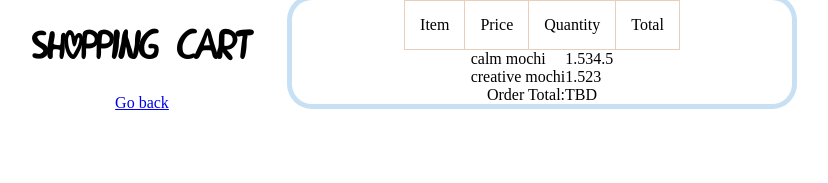
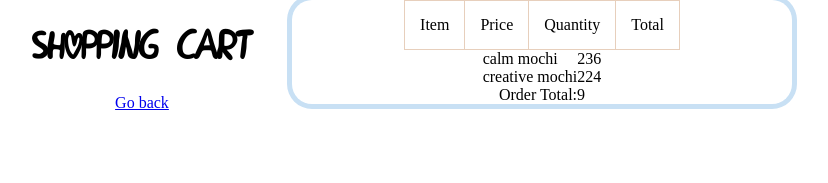
Before and after one commit to mira-kine/lab06-e-commerce-site, a website with bundled scripts: page cart/index.html in a window 1280 px wide. Shown: the whole page, without its empty margins (248-1076 px from the left). Built offline with nearby package versions, Linux system fonts and the light colour scheme.

Commit message:
calcOrderTotal function working and exported

```diff
--- a/cart/cart-elements.js
+++ b/cart/cart-elements.js
@@ -2,6 +2,7 @@ import { mochis } from '../data/mochis.js';
 import { cart } from '../data/cart-data.js';
 import { findById } from '../utils.js';
 import { renderItem } from '../render-item.js';
+import { calcOrderTotal } from '../utils.js';
 
 // import cart data
 // loop through each item
@@ -15,9 +16,11 @@ import { renderItem } from '../render-item.js';
     //     <td>Order Total:</td>
     //     <td>$4.5</td>
 const shoppingTable = document.getElementById('shopping-table');
+const orderTotal = document.getElementById('order-total');
 
 for (let cartItem of cart) {
     const mochiData = findById(cartItem.id, mochis);
     const trItem = renderItem(cartItem, mochiData);
+    orderTotal.textContent = calcOrderTotal(cart, mochis);
     shoppingTable.appendChild(trItem);
 }
--- a/cart/index.html
+++ b/cart/index.html
@@ -30,7 +30,7 @@
                 <td></td>
                 <td></td>
                 <td>Order Total: </td>
-                <td>TBD</td>
+                <td id="order-total"></td>
             </tr>
         </tfoot>
     </table>
--- a/data/mochis.js
+++ b/data/mochis.js
@@ -5,7 +5,7 @@ export const mochis = [
         flavor: 'ube',
         mood: 'calm',
         img: './assets/calm-mochi.jpg',
-        price: 1.5
+        price: 2
     },
 
     {
@@ -14,7 +14,7 @@ export const mochis = [
         flavor: 'chocolate',
         mood: 'creative',
         img: './assets/creative-mochi.jpg',
-        price: 1.5
+        price: 2
     },
 
     {
@@ -23,7 +23,7 @@ export const mochis = [
         flavor: 'mango',
         mood: 'energetic',
         img: './assets/energy-mochi.jpg',
-        price: 1.5
+        price: 3
     },
 
     {
@@ -32,7 +32,7 @@ export const mochis = [
         flavor: 'strawberry',
         mood: 'nostalgic',
         img: './assets/nostalgic-mochi.jpg',
-        price: 1.5
+        price: 2
     },
 
     {
@@ -41,6 +41,6 @@ export const mochis = [
         flavor: 'matcha',
         mood: 'patient',
         img: './assets/patience-mochi.jpg',
-        price: 3.5
+        price: 3
     }
 ];
--- a/styles/cart.css
+++ b/styles/cart.css
@@ -33,7 +33,7 @@ table td {
     align-items: center;
 }
 
-/* #table-container {
-    display: flex;
-    flex-direction: column;
-} */
+#shopping-table {
+    align-items: center;
+    justify-content: space-between;
+}
--- a/utils.js
+++ b/utils.js
@@ -5,3 +5,14 @@ export function findById(id, items) {
         }
     }
 }
+
+export function calcOrderTotal(cart, mochis){
+    let totalPrice = 0;
+    for (let item of cart) {
+        const mochi = findById(item.id, mochis);
+        totalPrice = totalPrice + mochi.price + item.qty;
+    }
+
+    return totalPrice;
+
+}
```
